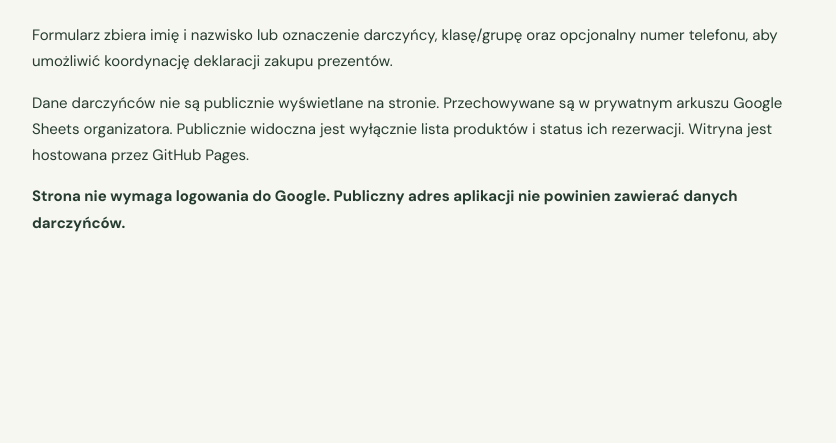
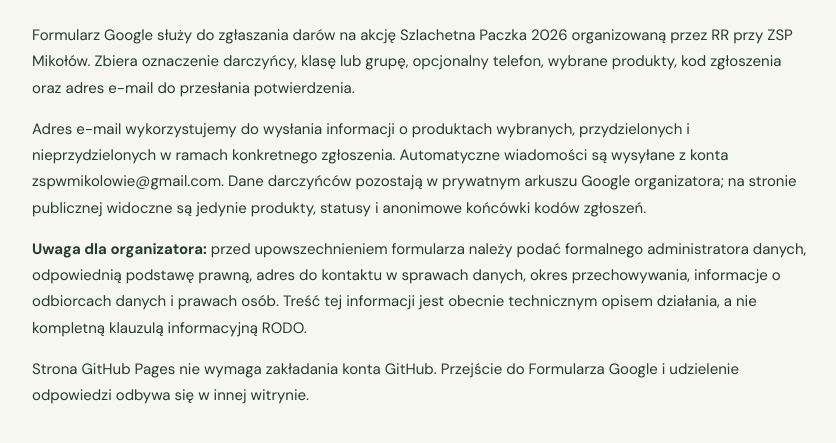
Before and after one commit to RR-ZSP/Szlachetna_Paczka__2026, a plain HTML site: page docs/privacy.html in a window 1280 px wide. Shown: the part 145-588 px from the top of the page, without its empty margins (220-1056 px from the left). Drawn offline with nearby package versions, Linux system fonts and the light colour scheme.

Commit message:
Dodaj informację o przetwarzaniu e-maili i popraw strukturę strony prywatności

```diff
--- a/docs/privacy.html
+++ b/docs/privacy.html
@@ -1 +1,8 @@
-<!doctype html><html lang="pl"><head><meta charset="utf-8"><meta name="viewport" content="width=device-width,initial-scale=1"><title>Informacja o danych — Szlachetna Paczka 2026</title><link rel="stylesheet" href="./style.css"></head><body><main class="container privacy"><a href="./index.html">← Powrót do formularza</a><h1>Informacja o przetwarzaniu danych</h1><p>Formularz zbiera imię i nazwisko lub oznaczenie darczyńcy, klasę/grupę oraz opcjonalny numer telefonu, aby umożliwić koordynację deklaracji zakupu prezentów.</p><p>Dane darczyńców nie są publicznie wyświetlane na stronie. Przechowywane są w prywatnym arkuszu Google Sheets organizatora. Publicznie widoczna jest wyłącznie lista produktów i status ich rezerwacji. Witryna jest hostowana przez GitHub Pages.</p><p><strong></p><p>Strona nie wymaga logowania do Google. Publiczny adres aplikacji nie powinien zawierać danych darczyńców.</p></main></body></html>
+<!doctype html><html lang="pl"><head><meta charset="utf-8"><meta name="viewport" content="width=device-width,initial-scale=1"><title>Informacja o danych — Szlachetna Paczka 2026</title><link rel="stylesheet" href="./style.css"></head><body><main class="container privacy">
+<a href="./index.html">← Powrót do formularza</a>
+<h1>Informacja o przetwarzaniu danych</h1>
+<p>Formularz Google służy do zgłaszania darów na akcję Szlachetna Paczka 2026 organizowaną przez RR przy ZSP Mikołów. Zbiera oznaczenie darczyńcy, klasę lub grupę, opcjonalny telefon, wybrane produkty, kod zgłoszenia oraz adres e-mail do przesłania potwierdzenia.</p>
+<p>Adres e-mail wykorzystujemy do wysłania informacji o produktach wybranych, przydzielonych i nieprzydzielonych w ramach konkretnego zgłoszenia. Automatyczne wiadomości są wysyłane z konta zspwmikolowie@gmail.com. Dane darczyńców pozostają w prywatnym arkuszu Google organizatora; na stronie publicznej widoczne są jedynie produkty, statusy i anonimowe końcówki kodów zgłoszeń.</p>
+<p><strong>Uwaga dla organizatora:</strong> przed upowszechnieniem formularza należy podać formalnego administratora danych, odpowiednią podstawę prawną, adres do kontaktu w sprawach danych, okres przechowywania, informacje o odbiorcach danych i prawach osób. Treść tej informacji jest obecnie technicznym opisem działania, a nie kompletną klauzulą informacyjną RODO.</p>
+<p>Strona GitHub Pages nie wymaga zakładania konta GitHub. Przejście do Formularza Google i udzielenie odpowiedzi odbywa się w innej witrynie.</p>
+</main></body></html>
```
